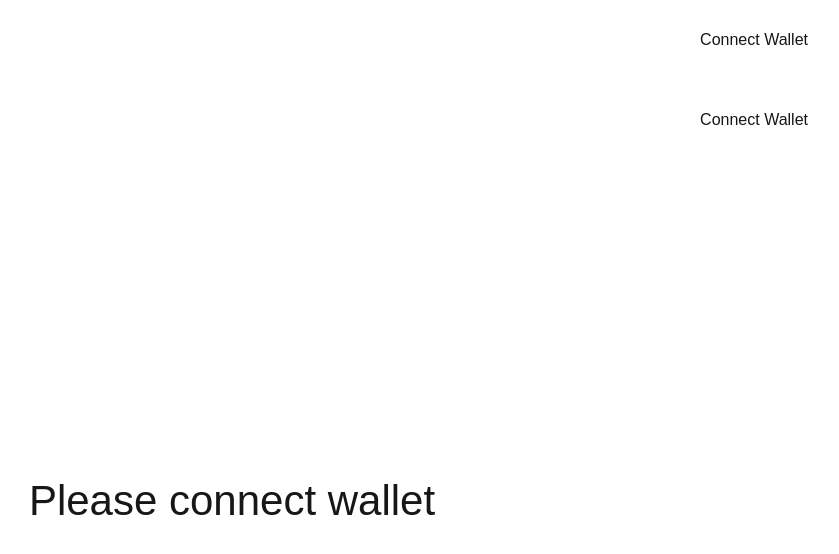
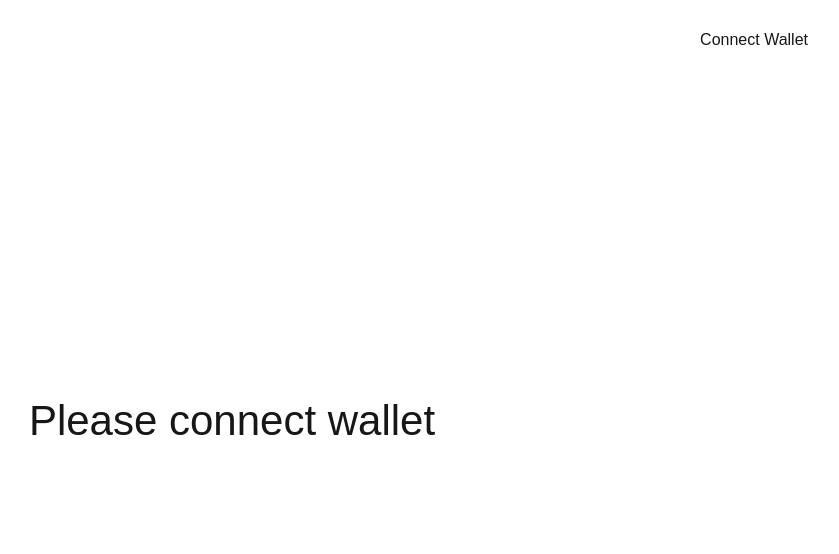
Before and after one commit to Daigan1/eigencards, a Next.js app in the folder front-end/: page /unauthenticated in a window 1280 px wide. Shown: the top 554 px of the page, without its empty margins (408-1247 px from the left). Built offline with nearby package versions, Linux system fonts and the light colour scheme.

Commit message:
fix unauth

```diff
--- a/front-end/src/app/unauthenticated/page.js
+++ b/front-end/src/app/unauthenticated/page.js
@@ -1,13 +1,9 @@
 'use client'
 
-import Header from "../components/header";
-import Card from "../components/card";
-import Profile from "../components/profile";
 
 export default function Home() {
 	return (
 		<div>
-			<Header />
 				<div className = "w-full h-[85vh]">
 					<div className = "flex justify-center items-center h-full">
 
```
